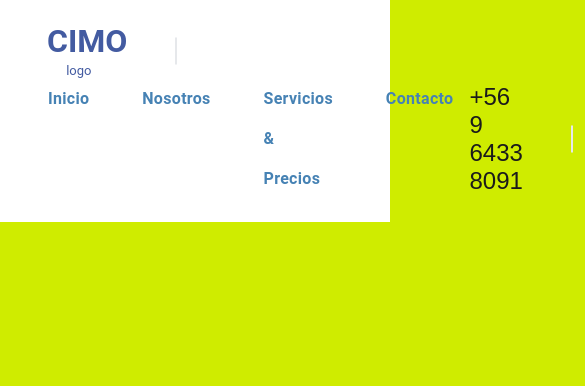
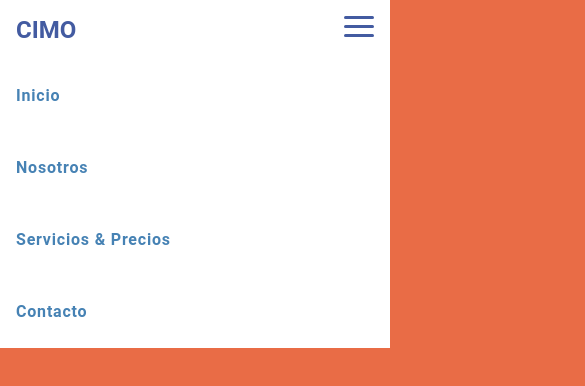
Before and after one commit to VictorIbarraOlivares/cimosalud, a React (Vite) app: page / in a window 390 px wide. Shown: the top 386 px of the page, 585 px wide, since content can reach past the window. Built offline with nearby package versions, Linux system fonts and the light colour scheme.

Commit message:
Arreglos para nav responsive

```diff
--- a/src/App.css
+++ b/src/App.css
@@ -7,40 +7,11 @@ body {
   font-family: 'Roboto',sans-serif;
   /*Color principal*/
   background-color: #cfec00;
-  width: 100%;
-  height: 100vh;
-  display: grid;
-  /* width: 100%;
-  height: 100vh;
-
-
-  grid-template-columns: 1fr;
-  grid-template-rows: repeat(5, 1fr);
-
-  grid-template-areas:
-  "header"
-  "main"
-  "slide"
-  "navigation"
-  "footer"
-  ; */
+  margin: 0;
+  padding: 0;
 }
 
-/* .section{
-  display: flex;
-  align-items: center;
-  justify-content: center;
-  font-size: 2.5rem;
-  color: #161692;
-  background-color: white;
-}
-
-.section-1{
-  grid-area: header;
-  width: 100%;
-} */
-
-.header{
+/* .header{
   display: block;
 }
 
@@ -60,50 +31,65 @@ body {
 }
 
 .header__logo {
-  padding-right: 50px;
-  margin: 0 35px 0 15px;
+  padding-right: 3rem;
+  margin: 0 2rem 0 1rem;
+  font-size: 1.5rem;
+  font-weight: 600;
   position: relative;
-}
-/* Se borra esto cuando exista logo */
-.span__logo {
-  font-size: small;
-  margin-left: 1.2rem;
+} */
+
+.toggle-button {
+  position: absolute;
+  top: 1rem;
+  right: 1rem;
+  display: none;
+  flex-direction: column;
+  justify-content: space-between;
+  width: 30px;
+  height: 21px;
 }
 
-.header__navigation {
+.toggle-button .bar{
+  height: 3px;
+  width: 100%;
+  background-color: #435ba1;
+  border-radius: 10px;
+}
+
+/* .header__navigation {
   display: flex;
   align-items: center;
 
   justify-content: space-between;
   flex-grow: 1;
-  margin-right: 15px;
-}
+  margin-right: 1rem;
+} */
 
-.header__tool{
+/* .header__tool{
   display: flex;
   align-items: center;
-}
+} */
 
-.header__tool__phone{
-  font-size: 24px;
+/* .header__tool__phone{
+  font-size: 1.5rem;
   font-family: 'Quicksand',sans-serif;
   font-weight: 500;
-  padding-right: 50px;
-  margin-right: 50px;
+  padding-right: 3rem;
+  margin-right: 3rem;
   position: relative;
   color: rgb(27, 27, 27);
-}
+} */
 
-.header__tool__phone a {
+/* .header__tool__phone a {
   text-decoration: none;
   color: rgb(27, 27, 27);
-}
+} */
 
-.header__tool__phone:after {
+/* .header__tool__phone:after {
   content: "";
   display: block;
   width: 2px;
-  height: 27px;
+  height: 2.2rem;
   background-color: #e6e8eb;
   position: absolute;
   right: 0;
@@ -112,82 +98,85 @@ body {
 }
 
 .header__tool_button {
-  margin-left: 1.3rem;
+  margin-left: 1rem;
 }
 
 .header__tool_button a {
   text-decoration: none;
   background-color: #cfec00;
-    font-size: 15px;
-    color: #fff;
+  font-size: 1rem;
+  color: #fff;
 
-    padding: 0 25px;
-    line-height: 46px;
-    border-radius: 25px;
-    position: relative;
-    display: inline-block;
-    text-align: center;
-    cursor: pointer;
-    font-weight: 700;
-    border: 2px solid #cfec00;
-    white-space: nowrap;
-    vertical-align: middle;
+  padding: 0 1.5rem;
+  line-height: 2.6rem;
+  border-radius: 1.4rem;
+  position: relative;
+  display: inline-block;
+  text-align: center;
+  cursor: pointer;
+  font-weight: 700;
+  border: 1px solid #cfec00;
+  white-space: nowrap;
+  vertical-align: middle;
+} */
+
+.nav {
+  display: flex;
+  justify-content: space-between;
+  align-items: center;
+  background-color: white;
+  color: #435ba1;
+}
+
+.brand__title {
+  font-size: 1.5rem;
+  margin: 1rem;
+  font-weight: 600;
 }
 
 .nav__navigation{
-  display: flex;
-  flex-wrap: wrap;
+  /* display: flex;
   justify-content: space-between;
-  align-items: center;
+  align-items: center; */
 }
-
-.nav__logo{
-  /*  */
-}
-
-
-/* @media screen and (min-width: 1200px) { */
-  .header__logo:after {
-      content: "";
-      display: block;
-      width: 2px;
-      height: 27px;
-      background-color: #e6e8eb;
-      position: absolute;
-      right: 0;
-      top: 50%;
-      transform: translateY(-50%);
-  }
-/* } */
 
 .nav__list{
   display: flex;
   padding: 0;
-  gap: 1.3rem;
+  margin: 0;
 }
 
 .nav__item{
   /* padding: 0; */
   list-style: none;
-  outline: none;
-
-  display: inline-block;
-  vertical-align: middle;
+  display: block;
 }
 
 .nav__link{
   color: steelblue;
   text-decoration: none;
-  letter-spacing: .02em;
+  letter-spacing: 0.05rem;
   font-weight: 700;
-  padding: 0 16px;
-  font-size: 1rem;
+  padding: 1rem 1rem;
   line-height: 2.5rem;
 
-  display: inline-block;
-  position: relative;
+  display: block;
 
 }
+
+
+/* .brand__title:after {
+  content: "";
+  display: block;
+  width: 2px;
+  height: 2.2rem;
+  background-color: #e6e8eb;
+  position: absolute;
+  right: 0;
+  top: 50%;
+  transform: translateY(-50%);
+} */
+
 
 .nav__link:hover:after {
   width:100%;
@@ -196,7 +185,7 @@ body {
 
 .nav__link:after {
   background: none repeat scroll 0 0 transparent;
-  bottom: 0;
+  top: 0;
   content: "";
   display: block;
   height: 0.2rem;
@@ -209,11 +198,83 @@ body {
 
 .nav__link:hover{
   color: #b7ce0d;
-  /* -webkit-text-stroke: 0.1px #1a1a1a; */
-  /* nombre de la propiedad | duración | función | retardo */
+  background-color: #3535351c;
   transition: color 0.3s ease-in-out;
 }
 
+/* .header__navigation__mobile {
+  display: none;
+  opacity: 1;
+  z-index: 2;
+  overflow-y: scroll;
+  max-height: 80vh;
+}
+
+.nav__navigation__mobile {
+  display: block;
+} */
+
+@media screen and (max-width: 800px) {
+  body{
+    background-color: rgba(231, 88, 45, 0.877);
+  }
+
+  .toggle-button {
+    display: flex;
+  }
+
+  .nav__navigation {
+    /* display: none; */
+    width: 100%;
+  }
+
+  .nav {
+    flex-direction: column;
+    align-items: flex-start;
+  }
+
+  .nav__list{
+    width: 100%;
+    flex-direction: column;
+  }
+}
+
+/* @media (max-width: 1271px) {
+  body{
+    background-color: rgba(231, 88, 45, 0.877);
+  }
+
+  .header__logo {
+    padding-right: 2rem;
+    margin: 0 1.2rem 0 0.7rem;
+  }
+
+  .header__navigation {
+    margin-right: 0.7rem;
+  }
+
+  .header__tool__phone{
+    font-size: 1.5rem;
+    padding-right: 2rem;
+    margin-right: 2rem;
+  }
+
+  .nav__link{
+    padding: 0.5rem 0.5rem;
+  }
+}
+
+@media (max-width: 1128px) {
+  .header__tool__phone{
+    font-size: 1.3rem;
+    padding-right: 1rem;
+    margin-right: 0.8rem;
+  }
+
+  .header__tool_button {
+    margin-left: 0.6rem;
+  }
+} */
 
 
 /* Antiguo */
--- a/src/App.jsx
+++ b/src/App.jsx
@@ -6,7 +6,31 @@ function App() {
 
   return (
     <div className="App">
-      <div className='header'>
+      <nav className="nav">
+        <div className='brand__title'>CIMO</div>
+        <a href="#" className='toggle-button'>
+          <span className='bar'></span>
+          <span className='bar'></span>
+          <span className='bar'></span>
+        </a>
+        <div className='nav__navigation'>
+          <ul className="nav__list">
+            <li className="nav__item">
+              <a href="" className="nav__link">Inicio</a>
+            </li>
+            <li className="nav__item">
+              <a href="" className="nav__link">Nosotros</a>
+            </li>
+            <li className="nav__item">
+              <a href="" className="nav__link">Servicios & Precios</a>
+            </li>
+            <li className="nav__item">
+              <a href="" className="nav__link">Contacto</a>
+            </li>
+          </ul>
+        </div>
+      </nav>
+      {/* <div className='header'>
         <div className='header__container'>
           <div className='header__elements'>
             <div className='header__logo'>
@@ -48,7 +72,7 @@ function App() {
             </div>
           </div>
         </div>
-      </div>
+      </div> */}
     </div>
   )
 }
```
